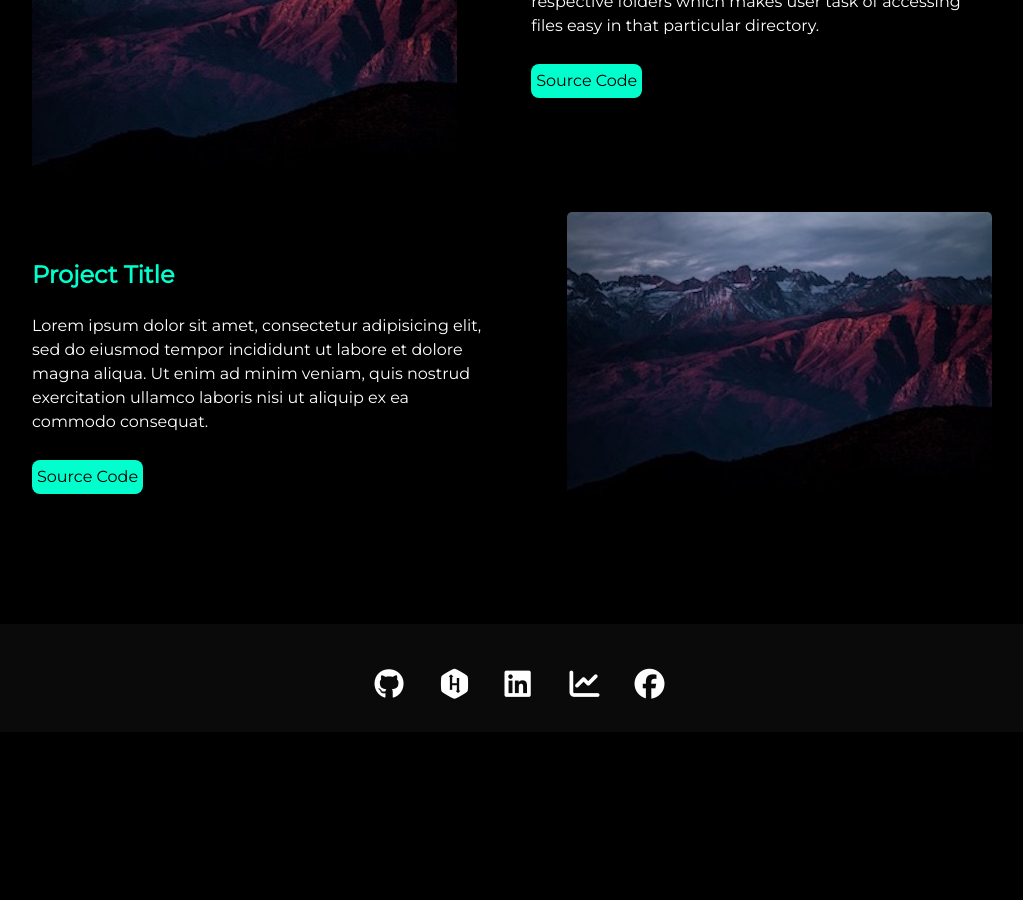
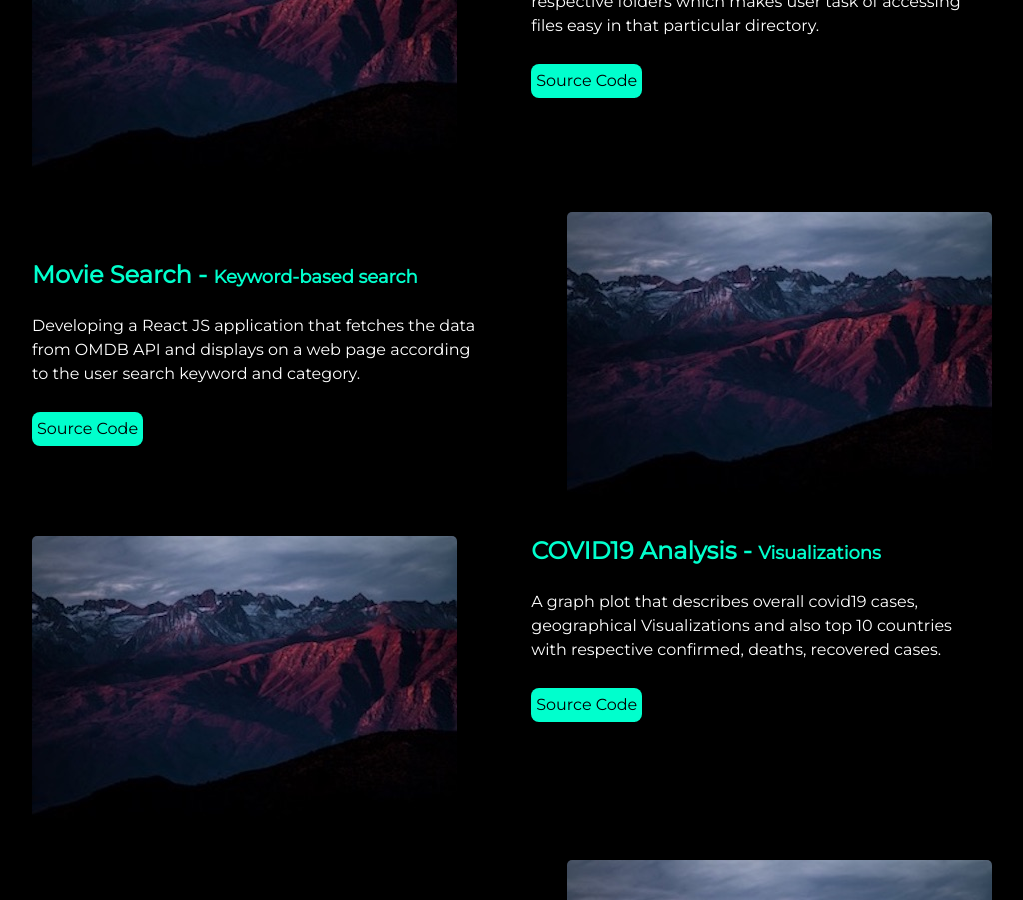
Before and after one commit to VasaviLagishetty/VasaviLagishetty.github.io, a Jekyll site: the page built from index.html, in a window 1280 px wide and 900 px high, scrolled down 2920 px. Shown: the whole window, without its empty margins (128-1151 px from the left). Built offline with Jekyll 4.4.1, drawn with Linux system fonts in a browser that asks for light colours; nearby versions of some CDN libraries; before the commit the page ends 3652 px from its top, so only the background shows below that; some of the changed text lies outside the part shown.

Commit message:
Added Projects

```diff
--- a/_includes/projects.html
+++ b/_includes/projects.html
@@ -1,6 +1,7 @@
 <div class="user-details">
   <h1> Projects </h1>
 </div>
+
 <div class="user-projects">
   <div class="images-left">
     <img alt="mountains" src="{{ "/assets/img/mountains.jpg" | prepend: site.baseurl }}" />
@@ -8,16 +9,50 @@
   <div class="contents-right">
     <h3> The Classify Binder - <span style="font-size: large;">File Classification</span> </h3>
     <p>An application which deals with local file system directories and folders and classifies them into respective folders which makes user task of accessing files easy in that particular directory.</p>
-    <a class="project-link" href="https://github.com/VasaviLagishetty/Classify-Binder/">Source Code</a>
+    <a class="project-link" target="_blank" href="https://github.com/VasaviLagishetty/Classify-Binder/">Source Code</a>
   </div>
 </div>
+
 <div class="user-projects">
   <div class="images-right">
     <img alt="mountains" src="{{ "/assets/img/mountains.jpg" | prepend: site.baseurl }}" />
   </div>
   <div class="contents">
-    <h3> Project Title </h3>
-    <p>Lorem ipsum dolor sit amet, consectetur adipisicing elit, sed do eiusmod tempor incididunt ut labore et dolore magna aliqua. Ut enim ad minim veniam, quis nostrud exercitation ullamco laboris nisi ut aliquip ex ea commodo consequat.</p>
-    <a class="project-link" href="#">Source Code</a>
+    <h3> Movie Search - <span style="font-size: large;">Keyword-based search</span> </h3>
+    <p>Developing a React JS application that fetches the data from OMDB API and displays on a web page according to the user search keyword and category.</p>
+    <a class="project-link" target="_blank" href="https://github.com/VasaviLagishetty/MovieSearch">Source Code</a>
   </div>
 </div>
+
+<div class="user-projects">
+  <div class="images-left">
+    <img alt="mountains" src="{{ "/assets/img/mountains.jpg" | prepend: site.baseurl }}" />
+  </div>
+  <div class="contents-right">
+    <h3> COVID19 Analysis - <span style="font-size: large;">Visualizations</span> </h3>
+    <p>A graph plot that describes overall covid19 cases, geographical Visualizations and also top 10 countries with respective confirmed, deaths, recovered cases.</p>
+    <a class="project-link" target="_blank" href="https://github.com/VasaviLagishetty/Classify-Binder/">Source Code</a>
+  </div>
+</div>
+
+<div class="user-projects">
+  <div class="images-right">
+    <img alt="mountains" src="{{ "/assets/img/mountains.jpg" | prepend: site.baseurl }}" />
+  </div>
+  <div class="contents">
+    <h3> HCR - <span style="font-size: large;">Handwritten character recognition</span> </h3>
+    <p>Built a Machine Learning model, Web Application in python to recognize the handwritten digits from images. For future enhancement we will focus on alphabets, numeric data and telugu characters.</p>
+    <a class="project-link" target="_blank" href="https://code.swecha.org/team2/charrecognition">Source Code</a>
+  </div>
+</div>
+
+<div class="user-projects">
+  <div class="images-left">
+    <img alt="mountains" src="{{ "/assets/img/mountains.jpg" | prepend: site.baseurl }}" />
+  </div>
+  <div class="contents-right">
+    <h3> PWA - <span style="font-size: large;">Progressive Web Apps</span> </h3>
+    <p>A technical paper presentation on Progressive Web Apps. PWAs are web applications that are regular web pages or websites, but can appear to the user like traditional applications or native mobile applications</p>
+    <a class="project-link" target="_blank" href="#">Source Code</a>
+  </div>
+</div>
```
Also changed, not shown: 1 other file.
